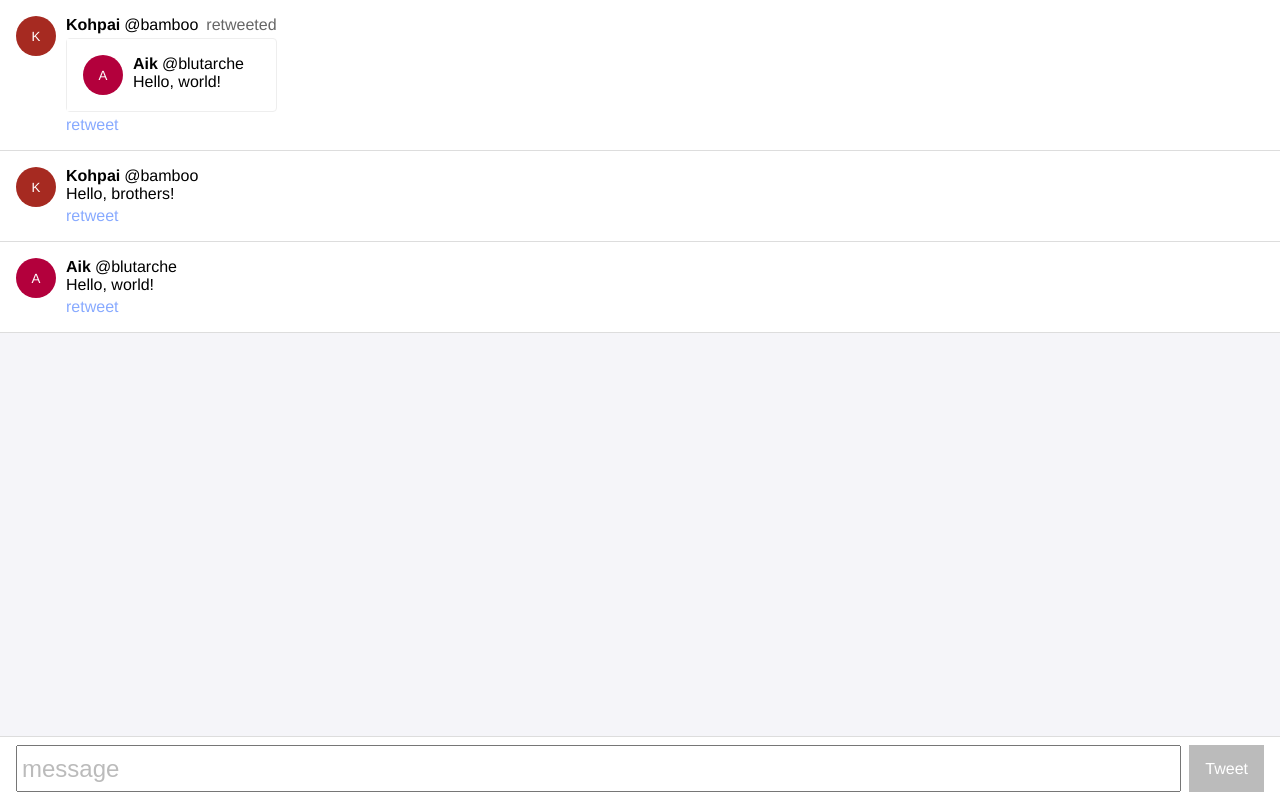
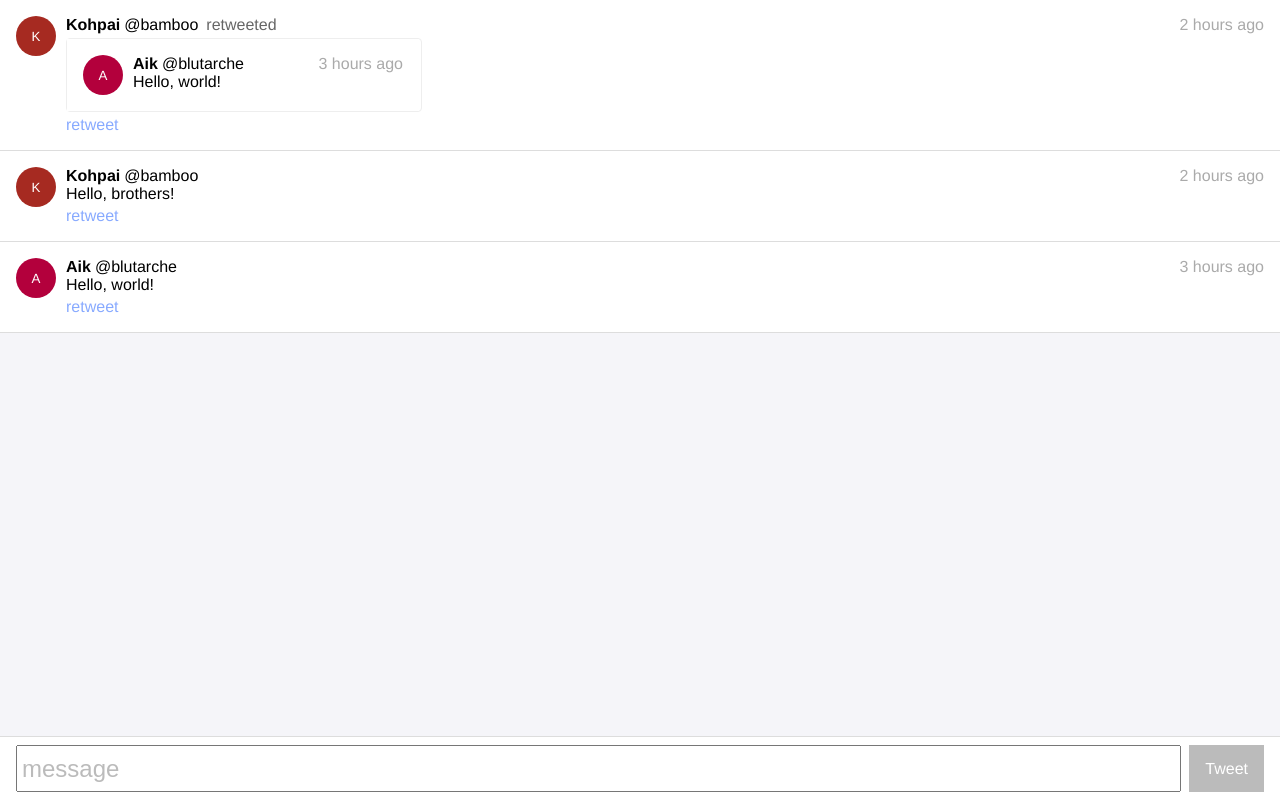
Before and after one commit to pondpiu/devc-tweet-client, a React (Create React App) app: page / in a window 1280 px wide. Built offline with nearby package versions, Linux system fonts and the light colour scheme.

Commit message:
show createdAt

```diff
--- a/src/Elements.js
+++ b/src/Elements.js
@@ -15,6 +15,9 @@ export const TweetContainer = styled.div`
   padding: 16px 16px 16px;
   border-bottom: ${p => (p.inRetweet ? `` : '1px #ddd solid')};
   background-color: #fff;
+  position: relative;
+  min-width: 320px;
+  max-width: 100%;
 `
 export const AvatarContainer = styled.div`
   margin-right: 10px;
@@ -40,6 +43,7 @@ export const TweetInRetweetContainer = styled.div`
   border: 1px #eee solid;
   ${'' /* padding: 0 16px 8px; */}
   margin-top: 4px;
+  width: 100%;
 `
 export const RetweetLabel = styled.div`
   margin-left: 8px;
@@ -92,3 +96,9 @@ export const RetweetsCount = styled.div`
   color: #aaa;
   margin-left: 4px;
 `
+export const DateTime = styled.div`
+  position: absolute;
+  top: 16px;
+  right: 16px;
+  color: #aaa;
+`
--- a/src/Home.jsx
+++ b/src/Home.jsx
@@ -1,5 +1,6 @@
 import React, { useState } from 'react'
 import Avatar from 'react-avatar'
+import moment from 'moment'
 
 import {
   TweetContainer,
@@ -18,6 +19,7 @@ import {
   Input,
   Button,
   RetweetsCount,
+  DateTime,
 } from './Elements'
 import { useTweets, useCreateTweet, useRetweet } from './hooks'
 
@@ -47,6 +49,7 @@ const Tweet = ({ tweet, inRetweet }) => (
       <Message>{tweet.message}</Message>
       {!inRetweet && <Actions tweet={tweet} />}
     </ContentContainer>
+    <DateTime>{formatTweetDate(tweet.createdAt)}</DateTime>
   </TweetContainer>
 )
 const Retweet = ({ tweet, cb }) => (
@@ -65,6 +68,7 @@ const Retweet = ({ tweet, cb }) => (
       </TweetInRetweetContainer>
       <Actions tweet={tweet} />
     </ContentContainer>
+    <DateTime>{formatTweetDate(tweet.createdAt)}</DateTime>
   </TweetContainer>
 )
 
@@ -125,3 +129,8 @@ const USER = {
   username: 'pondpiu',
   displayName: 'Pond',
 }
+
+const formatTweetDate = time => {
+  if (!time) return null
+  return moment(time).fromNow()
+}
```
